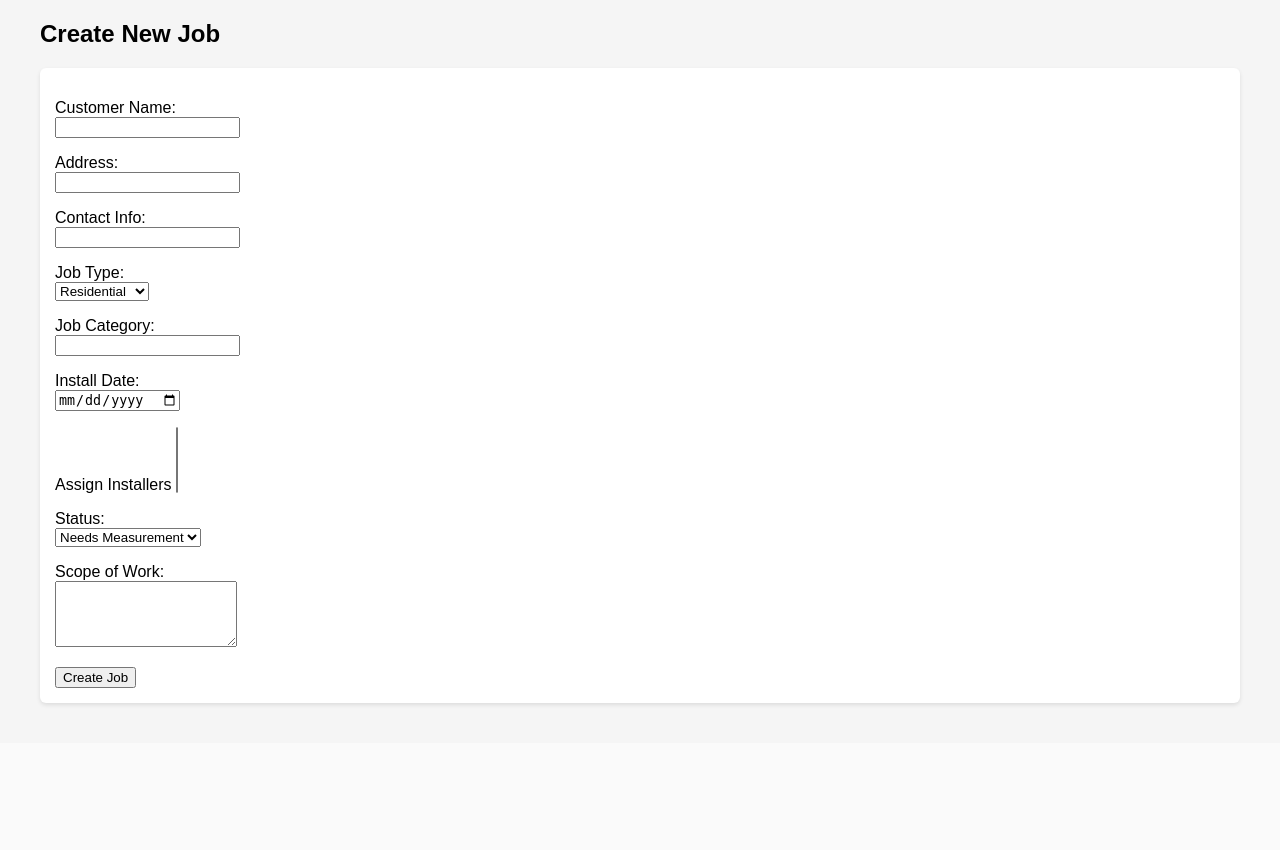
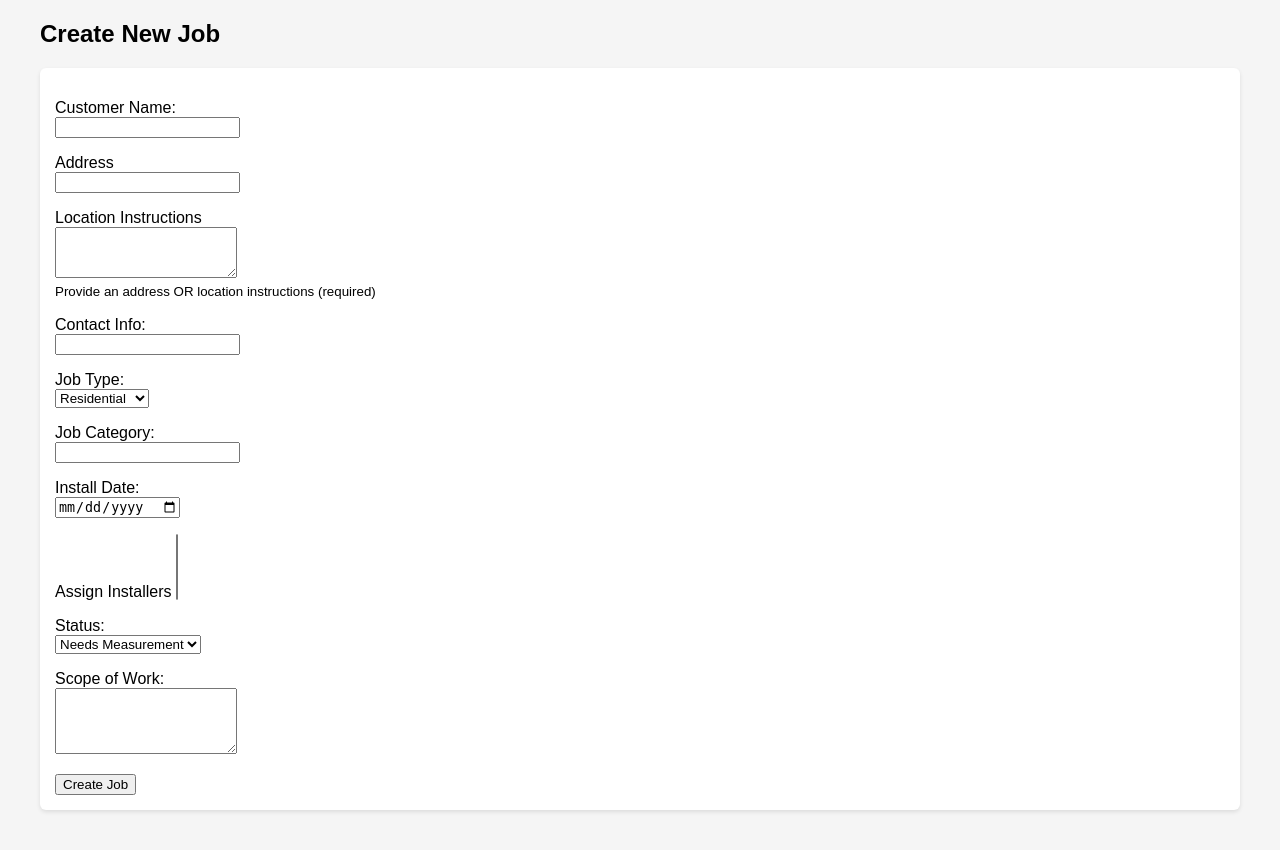
Before and after one commit to psyfeist/glass_office_app, a Flask app: page /jobs/new in a window 1280 px wide. Shown: the part 58-908 px from the top of the page. Before the commit the page ends 764 px from the top, so only its background shows below. Run offline with Flask 3, Linux system fonts and the light colour scheme; the visitor is signed in with stand-in values (Sample User, id 1).

Commit message:
Add location pin system and location instructions for jobs

```diff
--- a/app.py
+++ b/app.py
@@ -565,6 +565,13 @@
             install_date_str = request.form.get("install_date")
             installer_ids = request.form.getlist("installers")
 
+            address = request.form.get("address")
+            location_instructions = request.form.get("location_instructions")
+
+            # 🔥 VALIDATION
+            if not address and not location_instructions:
+                flash("Provide an address or location instructions")
+                return redirect(url_for("create_job"))
 
             if install_date_str:
                 install_date_obj = datetime.strptime(
@@ -575,7 +582,8 @@
 
             job = Job(
                 customer_name=request.form["customer_name"],
-                address=request.form["address"],
+                address=address,
+                location_instructions=location_instructions,
                 contact_info=request.form["contact_info"],
                 job_type=request.form["job_type"],
                 job_category=request.form["job_category"],
@@ -598,7 +606,6 @@
                 db.session.add(assignment)
 
             db.session.commit()
-
 
             return redirect(url_for("list_jobs"))
 
--- a/models.py
+++ b/models.py
@@ -43,6 +43,7 @@
     status = db.Column(db.String(50), default="scheduled")
     latitude = db.Column(db.Float, nullable=True)
     longitude = db.Column(db.Float, nullable=True)
+    location_instructions = db.Column(db.Text, nullable=True)
     notes = db.relationship("JobNote", backref="job", lazy=True)
     assignments = db.relationship(
         "JobAssignment",
--- a/templates/create_job.html
+++ b/templates/create_job.html
@@ -14,9 +14,17 @@
             <input type="text" name="customer_name" required>
         </p>
 
+
+
         <p>
-            <label>Address:</label><br>
-            <input type="text" name="address" required>
+            <label>Address</label><br>
+            <input type="text" name="address">
+        </p>
+
+        <p>
+            <label>Location Instructions</label><br>
+            <textarea name="location_instructions" rows="3"></textarea><br>
+            <small>Provide an address OR location instructions (required)</small>
         </p>
 
         <p>
```
